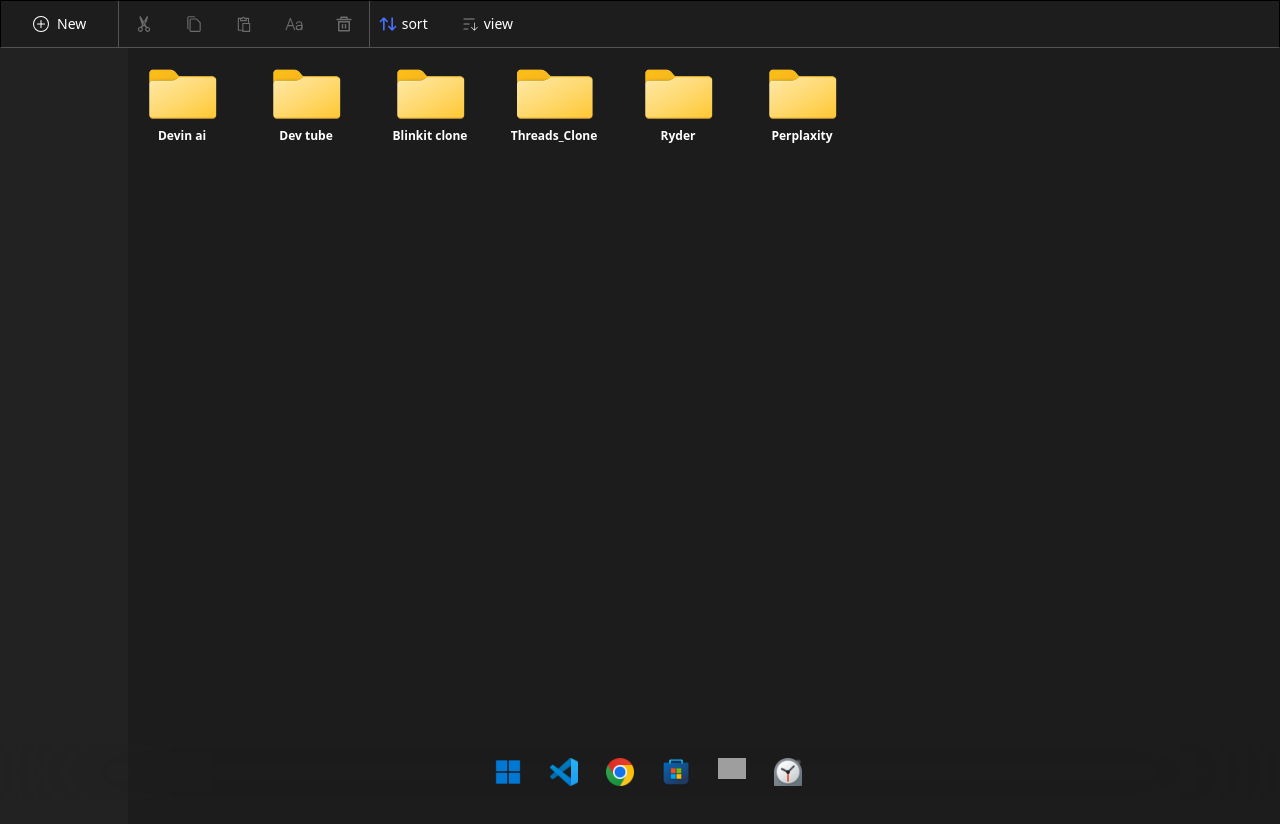
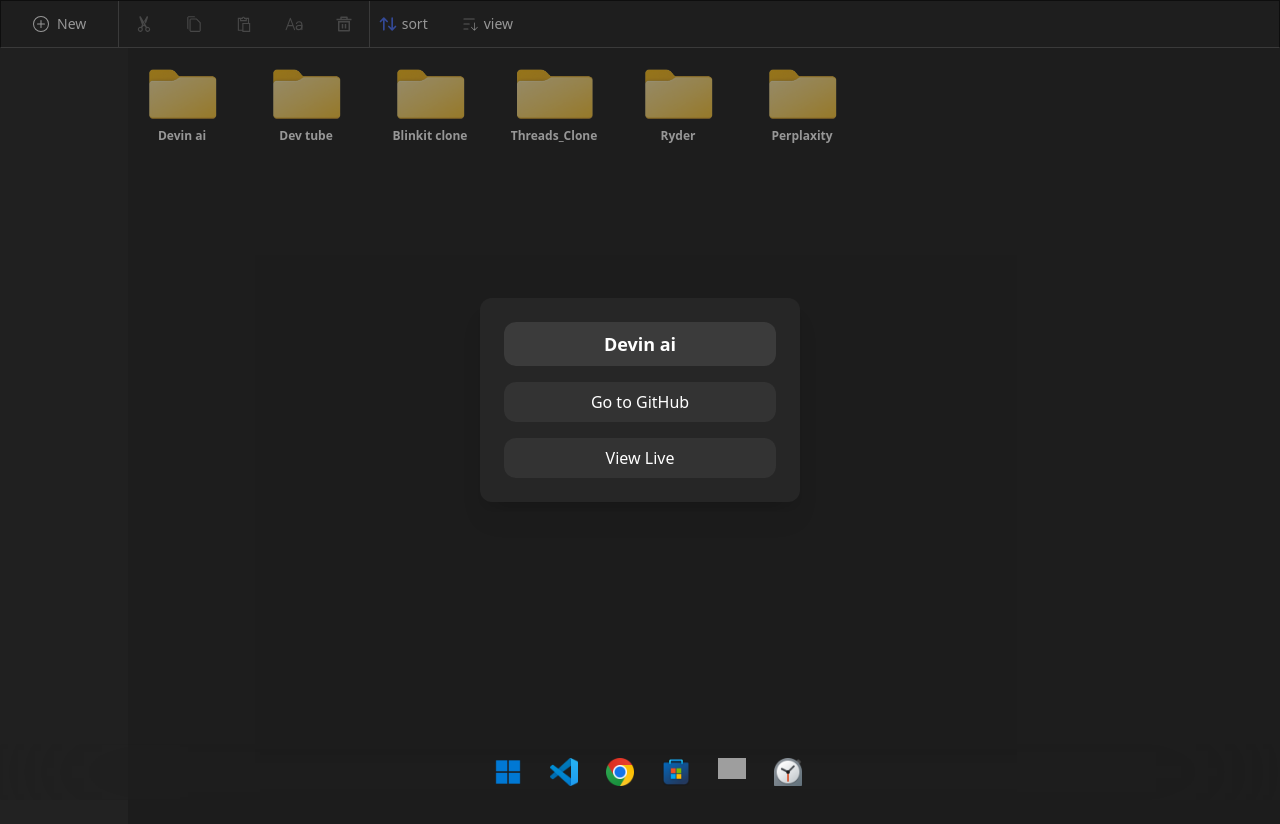
Before and after one commit to tanishqsonwane17/windowsPortfolio, a React (Vite) app: page /projects in a window 1280 px wide. Both pictures are taken after a click on the picture 182 px from the left and 96 px from the top of the page. Shown: the top 824 px of the page. Built offline with nearby package versions, Linux system fonts and the light colour scheme; grey boxes are pictures that could not be loaded.

Commit message:
project linked panel added

```diff
--- a/src/screens/ProjectsFolder.jsx
+++ b/src/screens/ProjectsFolder.jsx
@@ -1,4 +1,4 @@
-import React from 'react'
+import React, { useState } from 'react'
 import folder from '../../public/images/folder.png'
 import { TbArrowsSort } from "react-icons/tb";
 import { RiDeleteBin5Line } from "react-icons/ri";
@@ -8,18 +8,31 @@
 import { LiaPasteSolid } from "react-icons/lia";
 import { PiSortAscendingThin } from "react-icons/pi";
 import { IoTextOutline } from "react-icons/io5";
+
 const ProjectsFolder = () => {
    const projects = [
-      {projectName:'Devin ai '},
-      {projectName:'Dev tube'},
-      {projectName:'Blinkit clone'},
-      {projectName:'Threads_Clone'},
-      {projectName:'Ryder'},
-      {projectName:'Perplaxity'},
+      {
+        projectName:'Devin ai',
+        github:"https://github.com/tanishqsonwane17/DevinAi",
+        live:"https://bixi-devin.onrender.com/"
+      },
+      {
+        projectName:'Dev tube',
+        github:"https://github.com/tanishq/devtube",
+        live:"https://devtube.vercel.app"
+      },
+      {projectName:'Blinkit clone', github:"#", live:"#"},
+      {projectName:'Threads_Clone', github:"#", live:"#"},
+      {projectName:'Ryder', github:"#", live:"#"},
+      {projectName:'Perplaxity', github:"#", live:"#"},
    ]
+
+   const [selectedProject, setSelectedProject] = useState(null);
+
    return (
     <>
-    <div className='h-screen w-full bg-[#1F1F1F]'>
+    <div className='h-screen w-full bg-[#1F1F1F] relative'>
+        {/* Top bar */}
         <div className='h-12 w-full flex bg-[#1d1d1d] border border-b-[#525252]'>
           <div className='h-full  gap-2 flex px-8 items-center'>
             <BsPlusCircle className='text-white'/>
@@ -46,23 +59,66 @@
              </div>
           </div>
         </div>
+
+        {/* Main Content */}
         <div className='h-full w-full flex bg-[#222222]'>
           <div className='h-full w-[10%] bg-[#222222] backdrop-blur-2xl'></div>
-        <div className='h-full w-[90%] bg-[#1c1c1c] p-4 flex gap-12'>
+          <div className='h-full w-[90%] bg-[#1c1c1c] p-4 flex gap-12 flex-wrap'>
             {
-         projects.map((item,index)=>{
-            return(
-                 <div key={index} className='h-12 w-19 rounded-md cursor-pointer flex justify-center items-center my-4 '>
+              projects.map((item,index)=>(
+                <div
+                  key={index}
+                  className='h-12 w-19 rounded-md cursor-pointer flex justify-center items-center my-4 '
+                >
                   <div className='flex flex-col w-40 justify-center items-center'>
-          <img className=" h-16 w-full" src={folder} alt="folder" />
+                    <img
+                      onClick={()=>setSelectedProject(item)}
+                      className="h-16 w-full"
+                      src={folder}
+                      alt="folder"
+                    />
                     <p className='text-xs  text-white font-semibold'>{item.projectName}</p>
                   </div>
                 </div>
-            )
-         })
+              ))
             }
           </div>
         </div>
+
+        {/* Popup Modal */}
+       {/* Popup Modal */}
+{selectedProject && (
+  <div
+    className="absolute inset-0 flex items-center justify-center bg-[#1f1f1f77] bg-opacity-60"
+    onClick={() => setSelectedProject(null)}  // screen pe click -> close
+  >
+    <div
+      className="bg-[#2a2a2ac8] p-6 rounded-xl shadow-xl text-center w-80"
+      onClick={(e) => e.stopPropagation()} // modal ke andar click ignore
+    >
+      <h2 className="text-lg font-semibold bg-[#3b3b3b] p-2 rounded-xl text-white mb-4">
+        {selectedProject.projectName}
+      </h2>
+      <div className="flex flex-col gap-4">
+        <a
+          href={selectedProject.github}
+          target="_blank"
+          className="bg-[#3b3b3bac] text-white  rounded-xl py-2 hover:bg-[#3b3b3b]"
+        >
+          Go to GitHub
+        </a>
+        <a
+          href={selectedProject.live}
+          target="_blank"
+          className="bg-[#3b3b3bac]  text-white py-2 rounded-xl hover:bg-[#3b3b3b]"
+        >
+          View Live
+        </a>
+      </div>
+    </div>
+  </div>
+)}
+
     </div>
     </>
   )
```
Lines whose indentation alone changed are shown as unchanged.
